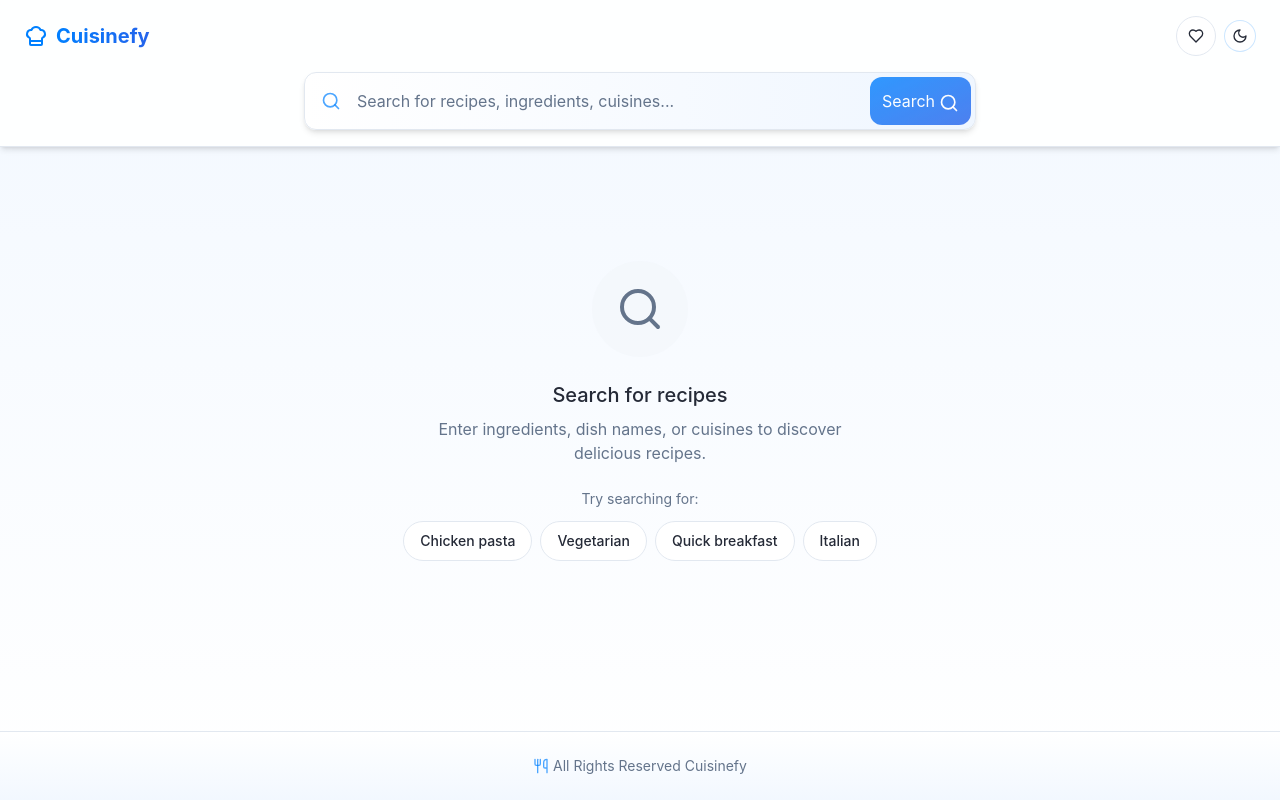
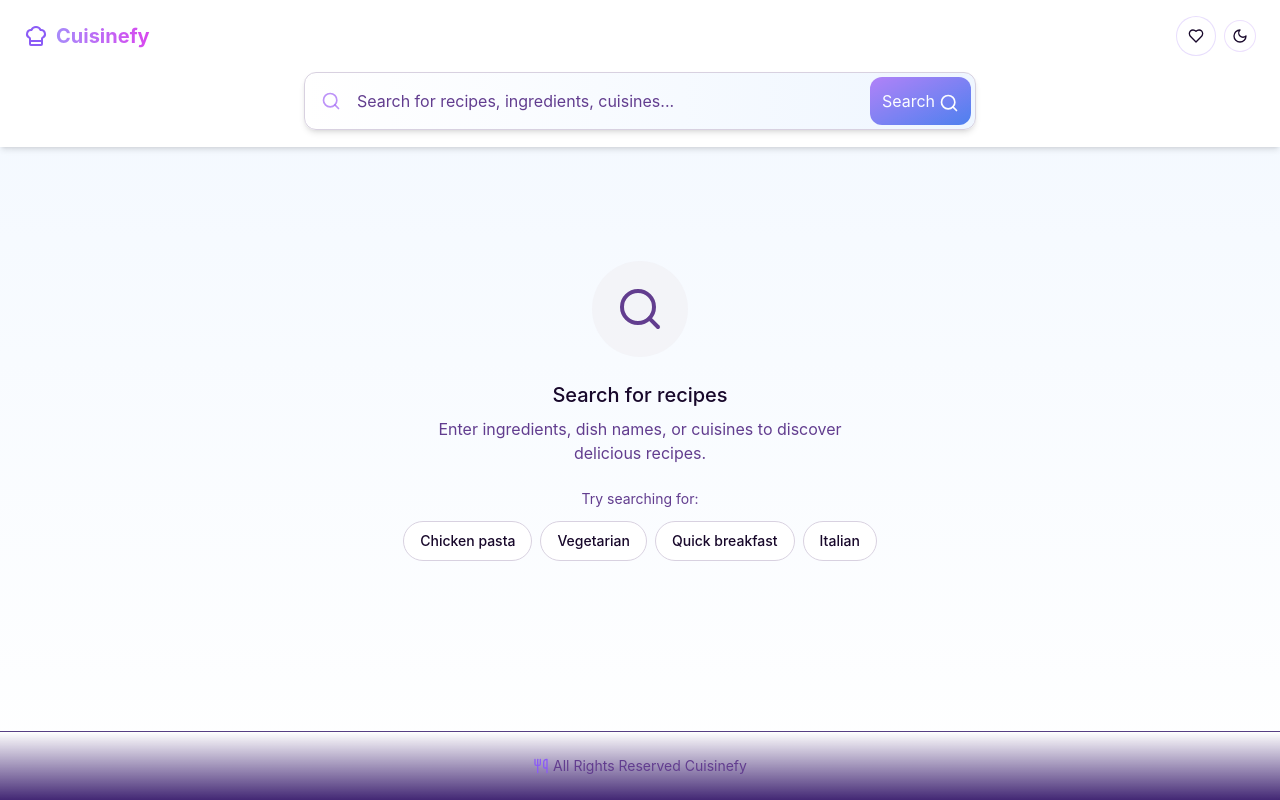
Before and after one commit to H41s3/yummy-finder-explorer, a React (Vite) app: page / in a window 1280 px wide. Built offline with nearby package versions, Linux system fonts and the light colour scheme; a web font is replaced by a local one.

Commit message:
Enhance overall design and styling
The prompt requested to improve the overall design and styling of the application.

```diff
--- a/src/components/layout/Footer.tsx
+++ b/src/components/layout/Footer.tsx
@@ -3,10 +3,10 @@ import { Utensils } from "lucide-react";
 
 const Footer = () => {
   return (
-    <footer className="border-t py-6 text-center text-sm text-muted-foreground bg-gradient-to-b from-white to-blue-50/80 dark:from-gray-900 dark:to-slate-900/80">
+    <footer className="border-t border-white/10 py-6 text-center text-sm text-muted-foreground bg-gradient-to-b from-background to-purple-950/90">
       <div className="container px-4 md:px-6 max-w-7xl">
         <div className="flex items-center justify-center gap-1">
-          <Utensils className="h-4 w-4 text-primary/70" />
+          <Utensils className="h-4 w-4 text-purple-500" />
           <p>All Rights Reserved Cuisinefy</p>
         </div>
       </div>
--- a/src/components/layout/Header.tsx
+++ b/src/components/layout/Header.tsx
@@ -30,11 +30,11 @@ const Header = ({
   const { favorites } = useFavorites();
 
   return (
-    <header className="border-b bg-white/90 dark:bg-gray-900/90 backdrop-blur-md sticky top-0 z-20 transition-all shadow-md">
+    <header className="border-b border-white/10 bg-background backdrop-blur-md sticky top-0 z-20 transition-all shadow-md">
       <div className="container py-4 px-4 md:px-6 max-w-7xl">
         <div className="flex items-center justify-between mb-4">
           <div className="flex items-center gap-2">
-            <ChefHat className="h-6 w-6 text-primary" />
+            <ChefHat className="h-6 w-6 text-purple-500" />
             <h1 className="text-xl font-bold gradient-text">Cuisinefy</h1>
           </div>
 
@@ -44,7 +44,7 @@ const Header = ({
                 variant="outline"
                 size="sm"
                 onClick={onResetToStart}
-                className="flex items-center gap-1 rounded-full hover:bg-primary/10 transition-colors"
+                className="flex items-center gap-1 rounded-full hover:bg-purple-500/10 transition-colors border-purple-500/20"
               >
                 <ArrowLeft className="h-4 w-4" />
                 <span className="hidden sm:inline">Back to Start</span>
@@ -56,7 +56,7 @@ const Header = ({
                 <Button
                   variant="outline"
                   size="icon"
-                  className="rounded-full relative"
+                  className="rounded-full relative border-purple-500/20 hover:bg-purple-500/10"
                   aria-label="View favorites"
                 >
                   <Heart className="h-5 w-5" />
@@ -67,7 +67,7 @@ const Header = ({
                   )}
                 </Button>
               </SheetTrigger>
-              <SheetContent side="right" className="sm:max-w-lg w-[90vw] p-6 overflow-y-auto">
+              <SheetContent side="right" className="sm:max-w-lg w-[90vw] p-6 overflow-y-auto border-l border-white/10 bg-card/95 backdrop-blur-md">
                 <FavoritesView onClose={() => {}} hideCloseButton={true} />
               </SheetContent>
             </Sheet>
--- a/src/index.css
+++ b/src/index.css
@@ -5,65 +5,65 @@
 
 @layer base {
   :root {
-    --background: 0 0% 100%;
-    --foreground: 222 20% 18%;
+    --background: 267 70% 4%;
+    --foreground: 256 10% 95%;
 
-    --card: 0 0% 100%;
-    --card-foreground: 222 20% 18%;
+    --card: 267 60% 8%;
+    --card-foreground: 256 10% 95%;
 
-    --popover: 0 0% 100%;
-    --popover-foreground: 222 20% 18%;
+    --popover: 267 60% 6%;
+    --popover-foreground: 256 10% 95%;
 
-    --primary: 210 100% 50%;
-    --primary-foreground: 210 40% 98%;
+    --primary: 265 89% 68%;
+    --primary-foreground: 256 10% 95%;
 
-    --secondary: 210 40% 96.1%;
-    --secondary-foreground: 222 20% 18%;
+    --secondary: 267 40% 12%;
+    --secondary-foreground: 256 10% 95%;
 
-    --muted: 210 40% 96.1%;
-    --muted-foreground: 215.4 16.3% 46.9%;
+    --muted: 267 40% 15%;
+    --muted-foreground: 256 40% 75%;
 
-    --accent: 210 40% 96.1%;
-    --accent-foreground: 222 20% 18%;
+    --accent: 265 89% 68%;
+    --accent-foreground: 256 10% 95%;
 
-    --destructive: 0 84.2% 60.2%;
-    --destructive-foreground: 210 40% 98%;
+    --destructive: 350 89% 60%;
+    --destructive-foreground: 256 10% 95%;
 
-    --border: 214.3 31.8% 91.4%;
-    --input: 214.3 31.8% 91.4%;
-    --ring: 222.2 84% 4.9%;
+    --border: 267 40% 20%;
+    --input: 267 40% 20%;
+    --ring: 265 89% 68%;
 
     --radius: 0.75rem;
   }
 
-  .dark {
-    --background: 222 20% 8%;
-    --foreground: 210 40% 98%;
+  .light {
+    --background: 0 0% 100%;
+    --foreground: 267 70% 10%;
 
-    --card: 222 20% 8%;
-    --card-foreground: 210 40% 98%;
+    --card: 0 0% 100%;
+    --card-foreground: 267 70% 10%;
 
-    --popover: 222 20% 8%;
-    --popover-foreground: 210 40% 98%;
+    --popover: 0 0% 100%;
+    --popover-foreground: 267 70% 10%;
 
-    --primary: 210 100% 50%;
-    --primary-foreground: 222 20% 18%;
+    --primary: 265 89% 68%;
+    --primary-foreground: 0 0% 98%;
 
-    --secondary: 217.2 32.6% 17.5%;
-    --secondary-foreground: 210 40% 98%;
+    --secondary: 267 10% 94%;
+    --secondary-foreground: 267 70% 10%;
 
-    --muted: 217.2 32.6% 17.5%;
-    --muted-foreground: 215 20.2% 65.1%;
+    --muted: 267 10% 94%;
+    --muted-foreground: 267 40% 40%;
 
-    --accent: 217.2 32.6% 17.5%;
-    --accent-foreground: 210 40% 98%;
+    --accent: 267 10% 94%;
+    --accent-foreground: 267 70% 10%;
 
-    --destructive: 0 62.8% 30.6%;
-    --destructive-foreground: 210 40% 98%;
+    --destructive: 350 89% 60%;
+    --destructive-foreground: 256 10% 95%;
 
-    --border: 217.2 32.6% 17.5%;
-    --input: 217.2 32.6% 17.5%;
-    --ring: 212.7 26.8% 83.9%;
+    --border: 267 20% 85%;
+    --input: 267 20% 85%;
+    --ring: 265 89% 68%;
   }
 }
 
@@ -114,16 +114,24 @@
   }
 
   .glass-card {
-    @apply bg-white/90 backdrop-blur-sm border border-white/50 shadow-md dark:bg-black/50 dark:border-white/10;
+    @apply bg-card/90 backdrop-blur-sm border border-white/10 shadow-md;
   }
 
   .gradient-text {
-    @apply text-transparent bg-clip-text bg-gradient-to-r from-primary to-blue-600 dark:from-blue-400 dark:to-blue-300;
+    @apply text-transparent bg-clip-text bg-gradient-to-r from-purple-400 to-fuchsia-500;
   }
 
   .scrollable-content {
     @apply overflow-y-auto overscroll-contain;
     scroll-padding-bottom: 5rem;
+  }
+
+  .purple-glow {
+    @apply shadow-[0_0_15px_rgba(139,92,246,0.5)];
+  }
+
+  .purple-border-glow {
+    @apply border border-purple-500/50 shadow-[0_0_10px_rgba(139,92,246,0.3)];
   }
 }
 
--- a/tailwind.config.ts
+++ b/tailwind.config.ts
@@ -62,7 +62,20 @@ export default {
 					'accent-foreground': 'hsl(var(--sidebar-accent-foreground))',
 					border: 'hsl(var(--sidebar-border))',
 					ring: 'hsl(var(--sidebar-ring))'
-				}
+				},
+				purple: {
+					50: '#f5f3ff',
+					100: '#ede9fe',
+					200: '#ddd6fe',
+					300: '#c4b5fd',
+					400: '#a78bfa',
+					500: '#8b5cf6',
+					600: '#7c3aed',
+					700: '#6d28d9',
+					800: '#5b21b6',
+					900: '#4c1d95',
+					950: '#2e1065',
+				},
 			},
 			fontFamily: {
 				sans: ['SF Pro Display', 'system-ui', 'sans-serif'],
@@ -100,6 +113,10 @@ export default {
 				},
 				shimmer: {
 					'100%': { transform: 'translateX(100%)' }
+				},
+				glow: {
+					'0%, 100%': { opacity: '1', boxShadow: '0 0 20px rgba(139, 92, 246, 0.5)' },
+					'50%': { opacity: '0.6', boxShadow: '0 0 30px rgba(139, 92, 246, 0.8)' }
 				}
 			},
 			animation: {
@@ -109,8 +126,15 @@ export default {
 				'slide-up': 'slideUp 0.5s ease-out forwards',
 				'slide-down': 'slideDown 0.5s ease-out forwards',
 				'pulse-slow': 'pulse 3s cubic-bezier(0.4, 0, 0.6, 1) infinite',
-				shimmer: 'shimmer 2s infinite'
-			}
+				shimmer: 'shimmer 2s infinite',
+				glow: 'glow 3s ease-in-out infinite'
+			},
+			backgroundImage: {
+				'gradient-radial': 'radial-gradient(var(--tw-gradient-stops))',
+				'purple-gradient': 'linear-gradient(to right, #4c1d95, #7c3aed)',
+				'card-gradient': 'linear-gradient(145deg, rgba(139, 92, 246, 0.05), rgba(124, 58, 237, 0.1))',
+				'hero-gradient': 'radial-gradient(circle at center, #5b21b6 0%, #4c1d95 30%, #2e1065 70%)',
+			},
 		}
 	},
 	plugins: [require("tailwindcss-animate")],
```
